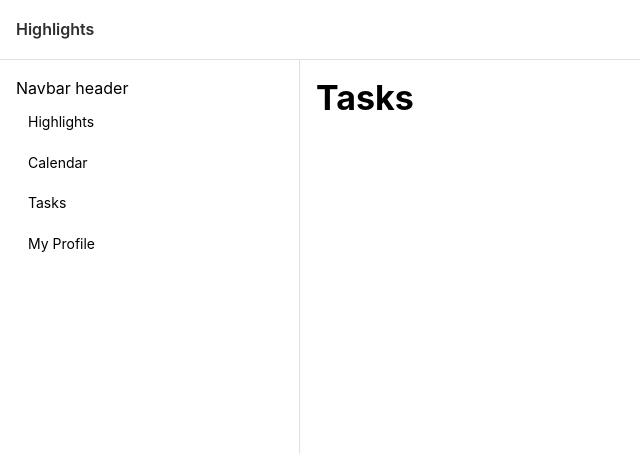
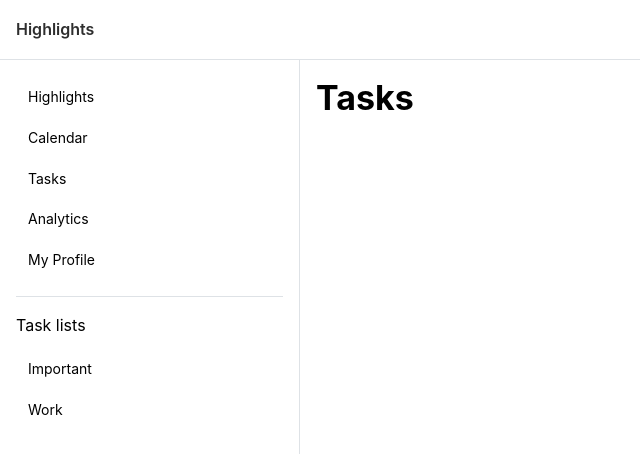
Before and after one commit to nipunayf/highlights, a Next.js app in the folder src/website/highlights/: page /tasks in a window 1280 px wide. Shown: the top 454 px of the page, without its empty margins (0-640 px from the left). Built offline with nearby package versions, Linux system fonts and the light colour scheme; what @azure/msal-react would draw is missing.

Commit message:
Add navlinks to page layout

```diff
--- a/src/website/highlights/src/components/PageLayout.tsx
+++ b/src/website/highlights/src/components/PageLayout.tsx
@@ -1,10 +1,11 @@
-import { Anchor, AppShell, Burger, Group, NavLink, Text } from '@mantine/core';
+import { Anchor, AppShell, Burger, Divider, Group, NavLink, Text } from '@mantine/core';
 import { useDisclosure } from '@mantine/hooks';
 
 export default function PageLayout({ children }: { children: React.ReactNode }) {
     const [opened, { toggle }] = useDisclosure();
 
-    return (<AppShell
+    return (
+        <AppShell
             header={{ height: 60 }}
             navbar={{
                 width: 300,
@@ -28,7 +29,6 @@ export default function PageLayout({ children }: { children: React.ReactNode })
             </AppShell.Header>
 
             <AppShell.Navbar p="md">
-            <AppShell.Section>Navbar header
                 <NavLink
                     href="/highlights"
                     label="Highlights"
@@ -42,8 +42,23 @@ export default function PageLayout({ children }: { children: React.ReactNode })
                     label="Tasks"
                 />
                 <NavLink
+                    href="/analytics"
+                    label="Analytics"
+                />
+                <NavLink
                     href="/profile"
                     label="My Profile"
+                />
+                <AppShell.Section>
+                    <Divider my="md" />
+                    <Text pb="xs">Task lists</Text>
+                    <NavLink
+                        href="/tasks"
+                        label="Important"
+                    />
+                    <NavLink
+                        href="/tasks"
+                        label="Work"
                     />
                 </AppShell.Section>
             </AppShell.Navbar>
```
Lines whose indentation alone changed are shown as unchanged.
